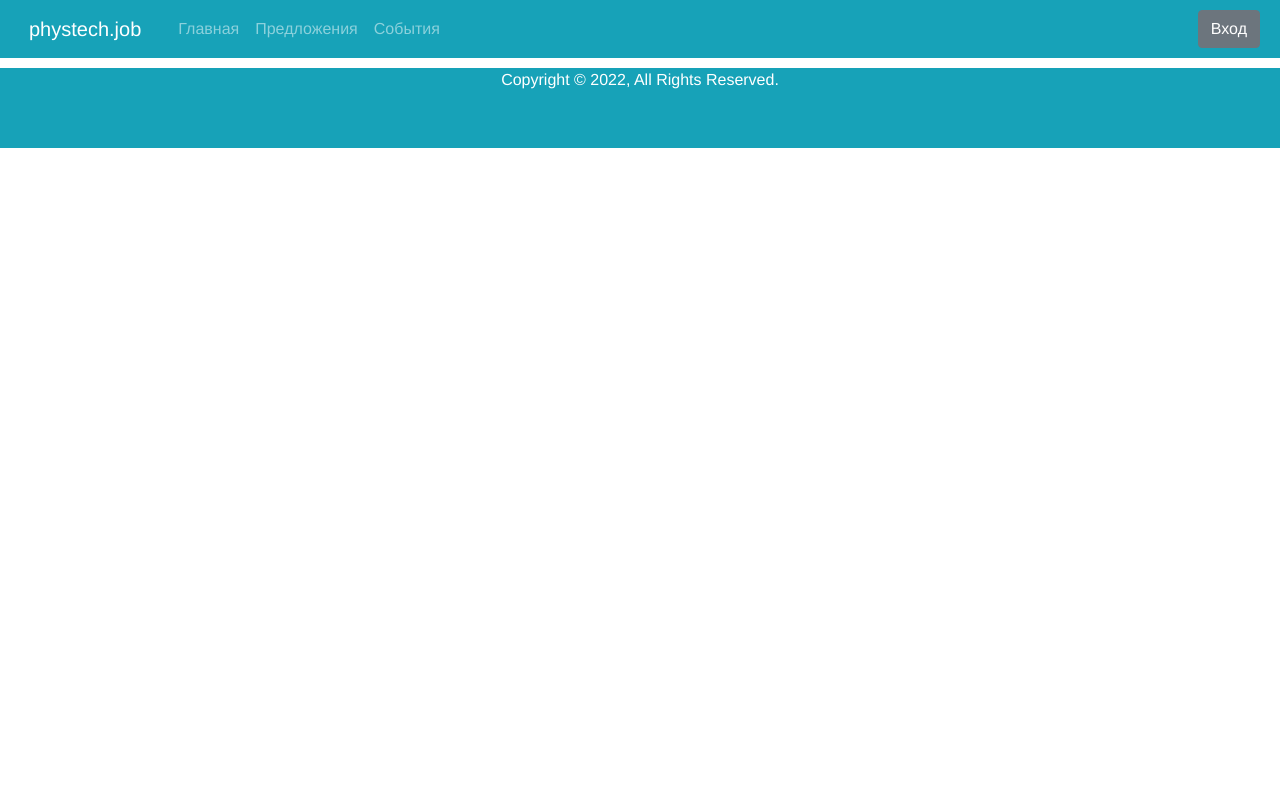
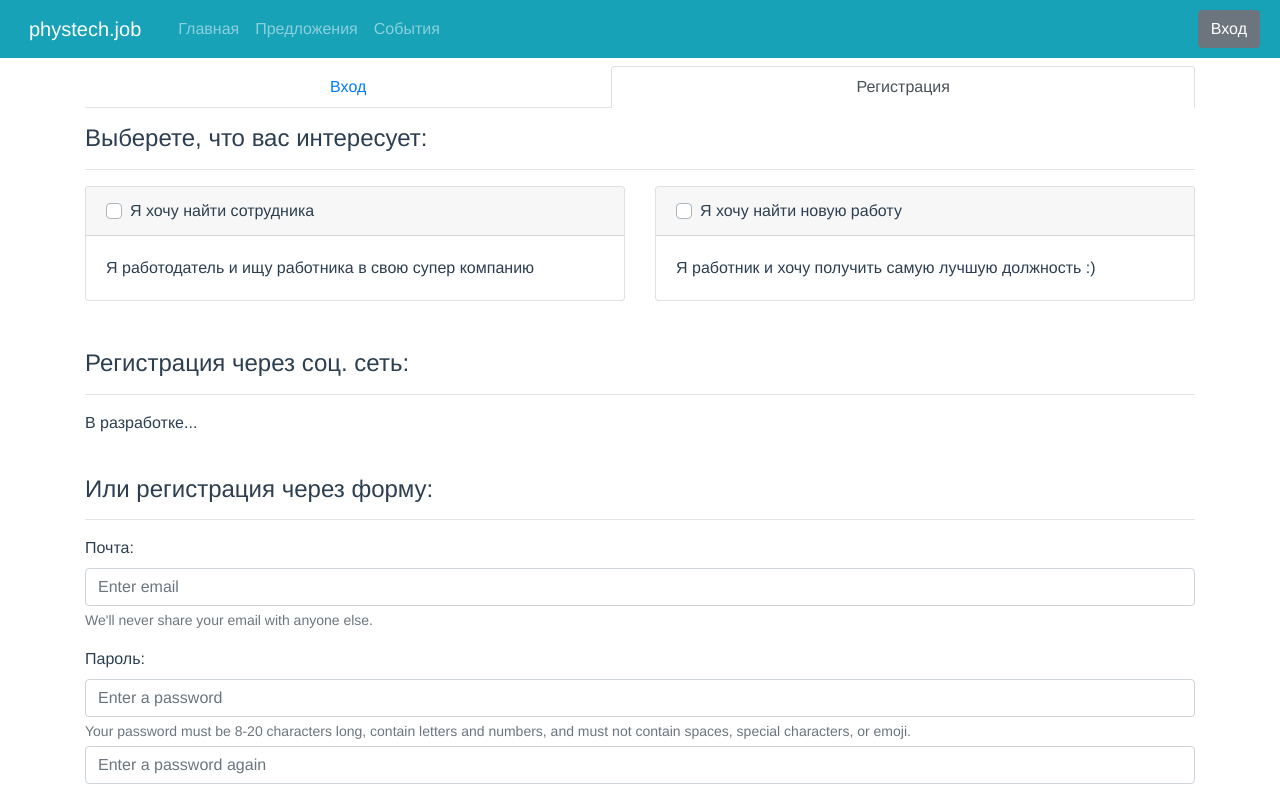
Before and after one commit to yarvod/phystech.job, a Vue app in the folder frontend_app/: page /#/login/1 in a window 1280 px wide. Shown: the top 800 px of the page. Built offline with nearby package versions, Linux system fonts and the light colour scheme; no server answers.

Commit message:
login tab index

```diff
--- a/frontend_app/src/components/Header.vue
+++ b/frontend_app/src/components/Header.vue
@@ -30,7 +30,7 @@
           </template>
 
           <template v-else>
-            <b-button class="mx-1" @click="$router.push({name: 'login'})">Вход</b-button>
+            <b-button class="mx-1" @click="$router.push({name: 'login', params: {tabIndex: 0}})">Вход</b-button>
           </template>
 
         </b-navbar-nav>
--- a/frontend_app/src/router.js
+++ b/frontend_app/src/router.js
@@ -13,7 +13,7 @@ const router = new VueRouter({
       props: true
     },
     {
-      path: '/login',
+      path: '/login/:tabIndex',
       component: () => import('@/views/Login.vue'),
       name: 'login',
       props: true
@@ -178,7 +178,7 @@ const router = new VueRouter({
 router.beforeEach((to, from, next) => {
   if (to.meta.requiresAuth) {
     if (!localStorage.getItem('token')) {
-      router.push({name: 'login'})
+      router.push({name: 'login', params: {tabIndex: 0}})
      } else {
       next()
     }
--- a/frontend_app/src/views/Login.vue
+++ b/frontend_app/src/views/Login.vue
@@ -3,7 +3,7 @@
     <b-row class="mt-2">
       <b-col>
 
-        <b-tabs content-class="mt-3" fill>
+        <b-tabs v-model="tabIndexCurrent" content-class="mt-3" fill>
 
             <b-tab title="Вход">
               <h5>Вход с паролем:</h5>
@@ -246,6 +246,14 @@ export default {
     }
   },
   computed: {
+    tabIndexCurrent: {
+      set (v) {
+        this.$router.push({name: 'login', params: {tabIndex: v}})
+      },
+      get () {
+        return Number(this.$route.params.tabIndex)
+      }
+    },
     validatedEmail () {
       return this.correctEmail()
     },
```
